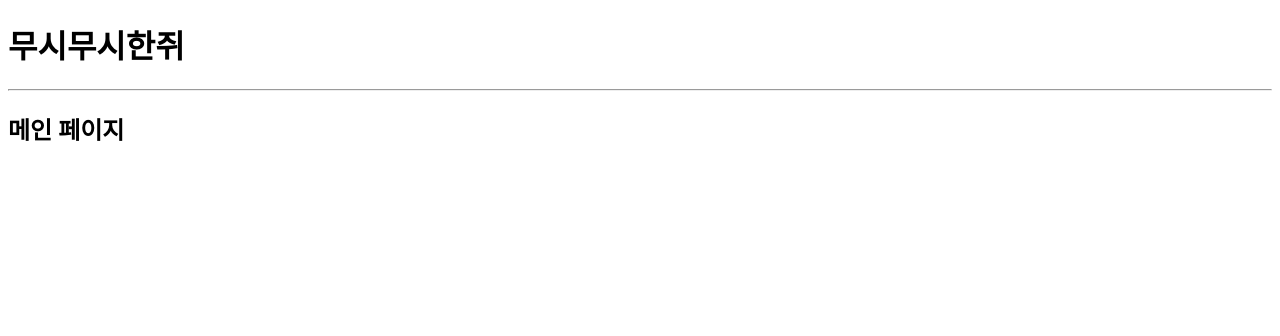
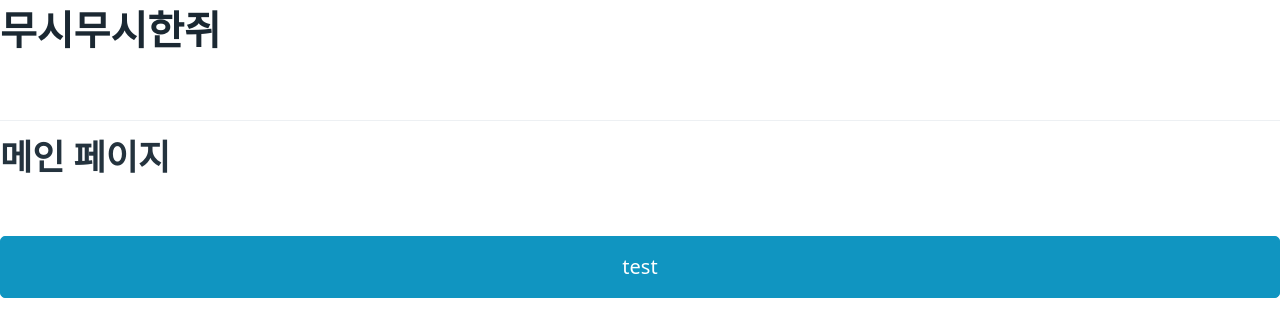
Before and after one commit to ahnanne/mug-mall, a React (Vite) app: page / in a window 1280 px wide. Shown: the top 336 px of the page. Built offline with nearby package versions, Linux system fonts and the light colour scheme.

Commit message:
[chore] add pico css for styling

```diff
--- a/index.html
+++ b/index.html
@@ -2,7 +2,11 @@
 <html lang="en">
   <head>
     <meta charset="UTF-8" />
-    <link rel="icon" type="image/svg+xml" href="/vite.svg" />
+    <!-- <link rel="icon" type="image/svg+xml" href="/vite.svg" /> -->
+    <link
+      rel="stylesheet"
+      href="https://cdn.jsdelivr.net/npm/@picocss/pico@1/css/pico.min.css"
+    />
     <meta name="viewport" content="width=device-width, initial-scale=1.0" />
     <title>Vite + React + TS</title>
   </head>
--- a/src/pages/index.tsx
+++ b/src/pages/index.tsx
@@ -1,3 +1,8 @@
-const MainPage = () => <h2>메인 페이지</h2>;
+const MainPage = () => (
+  <>
+    <h2>메인 페이지</h2>
+    <button type="button">test</button>
+  </>
+);
 
 export default MainPage;
```
